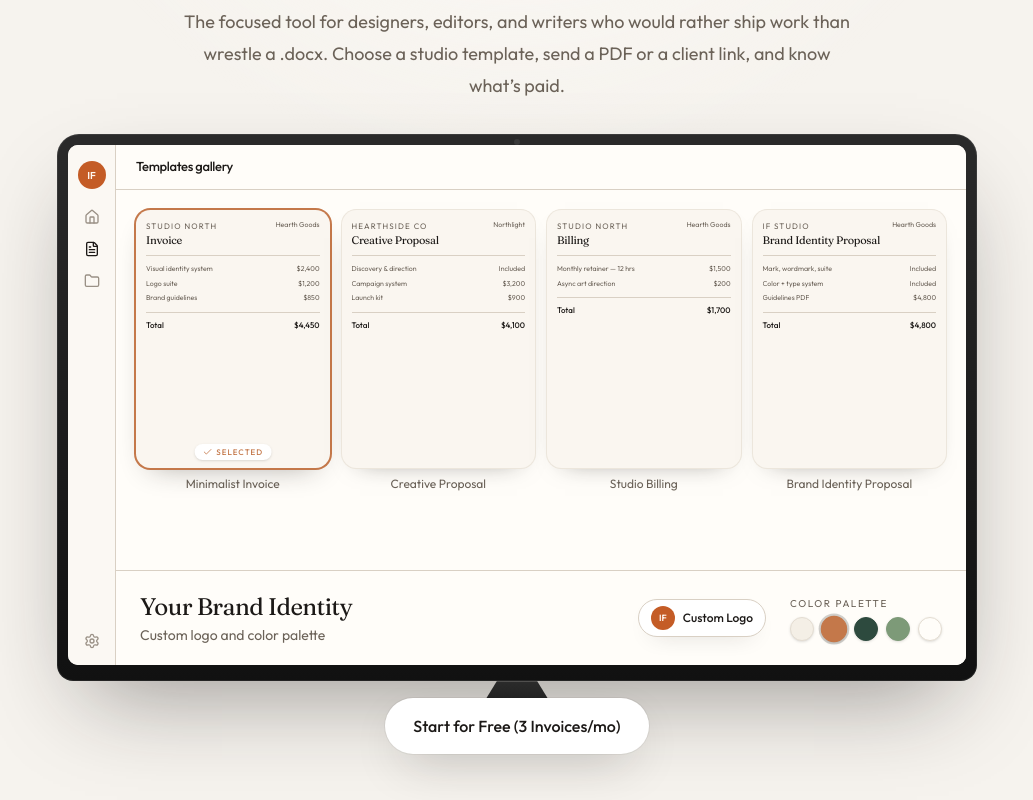
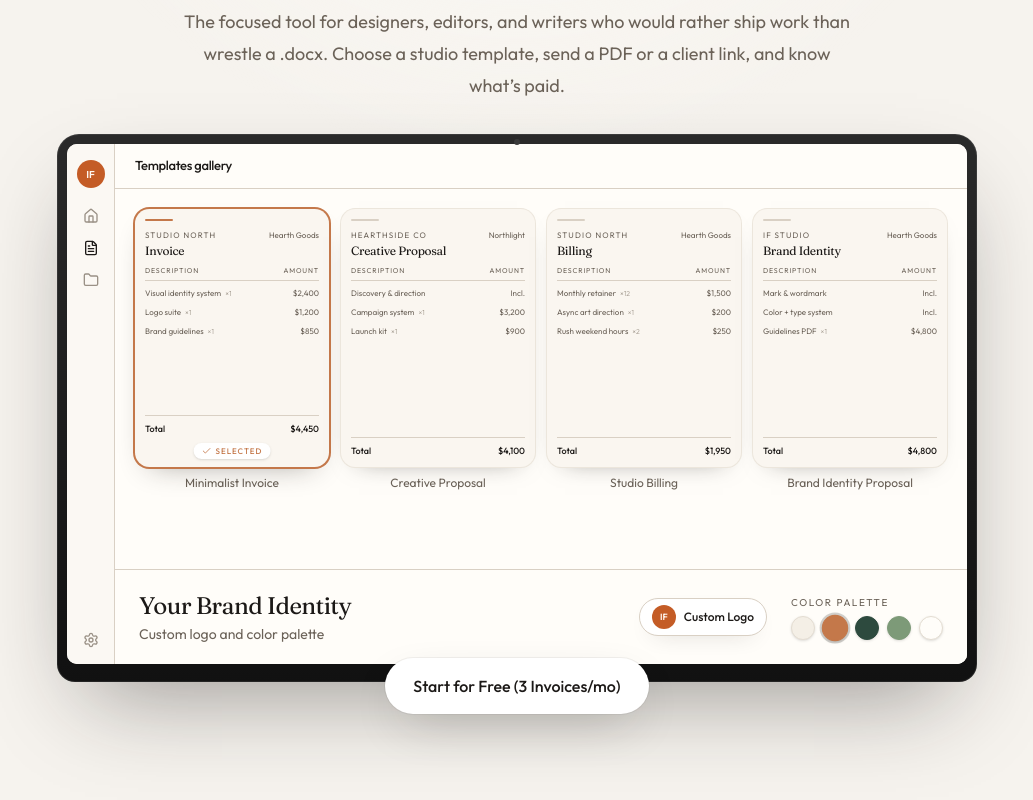
Before and after one commit to iglooo2/Invoiceflow, a Next.js app: page / in a window 1280 px wide. Shown: the part 380-1180 px from the top of the page, without its empty margins (123-1156 px from the left). Built offline with nearby package versions, Linux system fonts and the light colour scheme; no server answers.

Commit message:
Polish landing template cards and drop the colliding monitor stand
Fill the gallery documents with invoice-like line items, move the selected badge off the totals, and let the CTA pill float below the screen instead of covering a stand.

Co-authored-by: iglooo2 <iglooo2@users.noreply.github.com>

```diff
--- a/app/globals.css
+++ b/app/globals.css
@@ -79,9 +79,9 @@ body {
 
 .studio-monitor-bezel {
   position: relative;
-  border-radius: 22px 22px 16px 16px;
+  border-radius: 22px 22px 18px 18px;
   background: linear-gradient(180deg, #2a2a2a 0%, #111111 100%);
-  padding: 11px 11px 16px;
+  padding: 10px 10px 18px;
   box-shadow:
     0 0 0 1px rgba(255, 255, 255, 0.08) inset,
     0 40px 90px -28px rgba(28, 25, 23, 0.42);
@@ -108,30 +108,6 @@ body {
   display: none;
 }
 
-@media (min-width: 640px) {
-  .studio-monitor-stand {
-    display: flex;
-    flex-direction: column;
-    align-items: center;
-  }
-
-  .studio-monitor-neck {
-    height: 42px;
-    width: 92px;
-    background: linear-gradient(180deg, #2c2c2c, #161616);
-    clip-path: polygon(28% 0, 72% 0, 100% 100%, 0 100%);
-  }
-
-  .studio-monitor-base {
-    margin-top: -3px;
-    height: 10px;
-    width: 196px;
-    border-radius: 999px;
-    background: linear-gradient(180deg, #2a2a2a, #111);
-    box-shadow: 0 10px 20px -12px rgba(28, 25, 23, 0.55);
-  }
-}
-
 @media print {
   html,
   body {
--- a/app/page.tsx
+++ b/app/page.tsx
@@ -31,7 +31,7 @@ export default async function HomePage() {
 
         <section className="relative mx-auto w-full max-w-6xl px-4 pb-16 pt-2">
           <StudioProduct />
-          <div className="relative z-10 mx-auto -mt-4 flex justify-center sm:-mt-8">
+          <div className="relative z-10 mx-auto -mt-5 flex justify-center sm:-mt-6">
             <Link
               href={ctaHref}
               className="inline-flex min-h-14 items-center justify-center rounded-full bg-white px-7 py-3 text-base font-medium text-foreground shadow-[0_18px_50px_-20px_rgba(28,25,23,0.45)] ring-1 ring-black/5 transition hover:-translate-y-0.5 hover:shadow-[0_22px_56px_-18px_rgba(28,25,23,0.5)]"
--- a/components/marketing/studio-product.tsx
+++ b/components/marketing/studio-product.tsx
@@ -21,9 +21,9 @@ const TEMPLATES = [
     client: "Hearth Goods",
     heading: "Invoice",
     lines: [
-      ["Visual identity system", "$2,400"],
-      ["Logo suite", "$1,200"],
-      ["Brand guidelines", "$850"],
+      ["Visual identity system", "1", "$2,400"],
+      ["Logo suite", "1", "$1,200"],
+      ["Brand guidelines", "1", "$850"],
     ],
     total: "$4,450",
   },
@@ -35,9 +35,9 @@ const TEMPLATES = [
     client: "Northlight",
     heading: "Creative Proposal",
     lines: [
-      ["Discovery & direction", "Included"],
-      ["Campaign system", "$3,200"],
-      ["Launch kit", "$900"],
+      ["Discovery & direction", "—", "Incl."],
+      ["Campaign system", "1", "$3,200"],
+      ["Launch kit", "1", "$900"],
     ],
     total: "$4,100",
   },
@@ -49,10 +49,11 @@ const TEMPLATES = [
     client: "Hearth Goods",
     heading: "Billing",
     lines: [
-      ["Monthly retainer — 12 hrs", "$1,500"],
-      ["Async art direction", "$200"],
+      ["Monthly retainer", "12", "$1,500"],
+      ["Async art direction", "1", "$200"],
+      ["Rush weekend hours", "2", "$250"],
     ],
-    total: "$1,700",
+    total: "$1,950",
   },
   {
     id: "brand-identity-proposal",
@@ -60,11 +61,11 @@ const TEMPLATES = [
     kind: "Proposal",
     studio: "IF Studio",
     client: "Hearth Goods",
-    heading: "Brand Identity Proposal",
+    heading: "Brand Identity",
     lines: [
-      ["Mark, wordmark, suite", "Included"],
-      ["Color + type system", "Included"],
-      ["Guidelines PDF", "$4,800"],
+      ["Mark & wordmark", "—", "Incl."],
+      ["Color + type system", "—", "Incl."],
+      ["Guidelines PDF", "1", "$4,800"],
     ],
     total: "$4,800",
   },
@@ -185,10 +186,6 @@ export function StudioProduct() {
           </div>
         </div>
       </div>
-      <div className="studio-monitor-stand" aria-hidden>
-        <div className="studio-monitor-neck" />
-        <div className="studio-monitor-base" />
-      </div>
     </div>
   );
 }
@@ -202,11 +199,12 @@ function MiniDocument({
   selected: boolean;
   accent: string;
 }) {
+  const badgeColor = accent === "#FFFDF9" || accent === "#F4EFE6" ? "#2D4A3E" : accent;
   return (
     <div
       className={cn(
-        "relative aspect-[3/4] overflow-hidden rounded-lg bg-[#faf6f0] p-2.5 transition-shadow",
-        !selected && "ring-1 ring-[#ece6dc] shadow-[0_10px_24px_-18px_rgba(28,25,23,0.55)]",
+        "relative flex aspect-[3/4] flex-col overflow-hidden rounded-lg bg-[#faf6f0] p-2.5 text-left transition-shadow",
+        selected ? "pb-8" : "ring-1 ring-[#ece6dc] shadow-[0_10px_24px_-18px_rgba(28,25,23,0.55)]",
       )}
       style={
         selected
@@ -214,31 +212,39 @@ function MiniDocument({
           : undefined
       }
     >
-      <div className="flex items-start justify-between gap-2">
+      <span className="mb-2 block h-0.5 w-7 rounded-full" style={{ backgroundColor: selected ? accent : "#d9d0c4" }} />
+      <div className="flex items-start justify-between gap-1">
         <div className="min-w-0">
           <p className="truncate text-[8px] uppercase tracking-[0.14em] text-muted-foreground">
             {template.studio}
           </p>
-          <p className="mt-0.5 font-display text-[11px] leading-tight tracking-tight">{template.heading}</p>
+          <p className="mt-0.5 font-display text-[12px] leading-tight tracking-tight">{template.heading}</p>
         </div>
-        <p className="shrink-0 text-[7px] text-muted-foreground">{template.client}</p>
+        <p className="max-w-[46%] truncate text-right text-[8px] text-muted-foreground">{template.client}</p>
       </div>
-      <div className="mt-2 space-y-1 border-t border-[#ece6dc] pt-2">
-        {template.lines.map(([label, amount]) => (
-          <div key={label} className="flex items-center justify-between gap-2 text-[7px] text-[#6b6258]">
-            <span className="truncate">{label}</span>
+      <div className="mt-2 flex justify-between text-[7px] uppercase tracking-[0.12em] text-muted-foreground">
+        <span>Description</span>
+        <span>Amount</span>
+      </div>
+      <div className="mt-1 flex-1 space-y-1.5 border-t border-[#ece6dc] pt-1.5">
+        {template.lines.map(([label, qty, amount]) => (
+          <div key={label} className="grid grid-cols-[1fr_auto] items-baseline gap-2 text-[8px] leading-3 text-[#6b6258]">
+            <span className="truncate">
+              {label}
+              <span className="ml-1 text-[7px] text-[#b0a89e]">{qty === "—" ? "" : `×${qty}`}</span>
+            </span>
             <span>{amount}</span>
           </div>
         ))}
       </div>
-      <div className="mt-2 flex items-center justify-between border-t border-[#ece6dc] pt-1.5 text-[8px] font-medium">
+      <div className="mt-auto flex items-center justify-between border-t border-[#ece6dc] pt-1.5 text-[9px] font-medium">
         <span>Total</span>
         <span>{template.total}</span>
       </div>
       {selected ? (
         <span
           className="absolute bottom-2 left-1/2 flex -translate-x-1/2 items-center gap-1 rounded-full bg-white px-2 py-0.5 text-[8px] font-medium uppercase tracking-[0.12em] shadow-sm"
-          style={{ color: accent === "#FFFDF9" || accent === "#F4EFE6" ? "#2D4A3E" : accent }}
+          style={{ color: badgeColor }}
         >
           <Check className="h-2.5 w-2.5" aria-hidden />
           Selected
```
